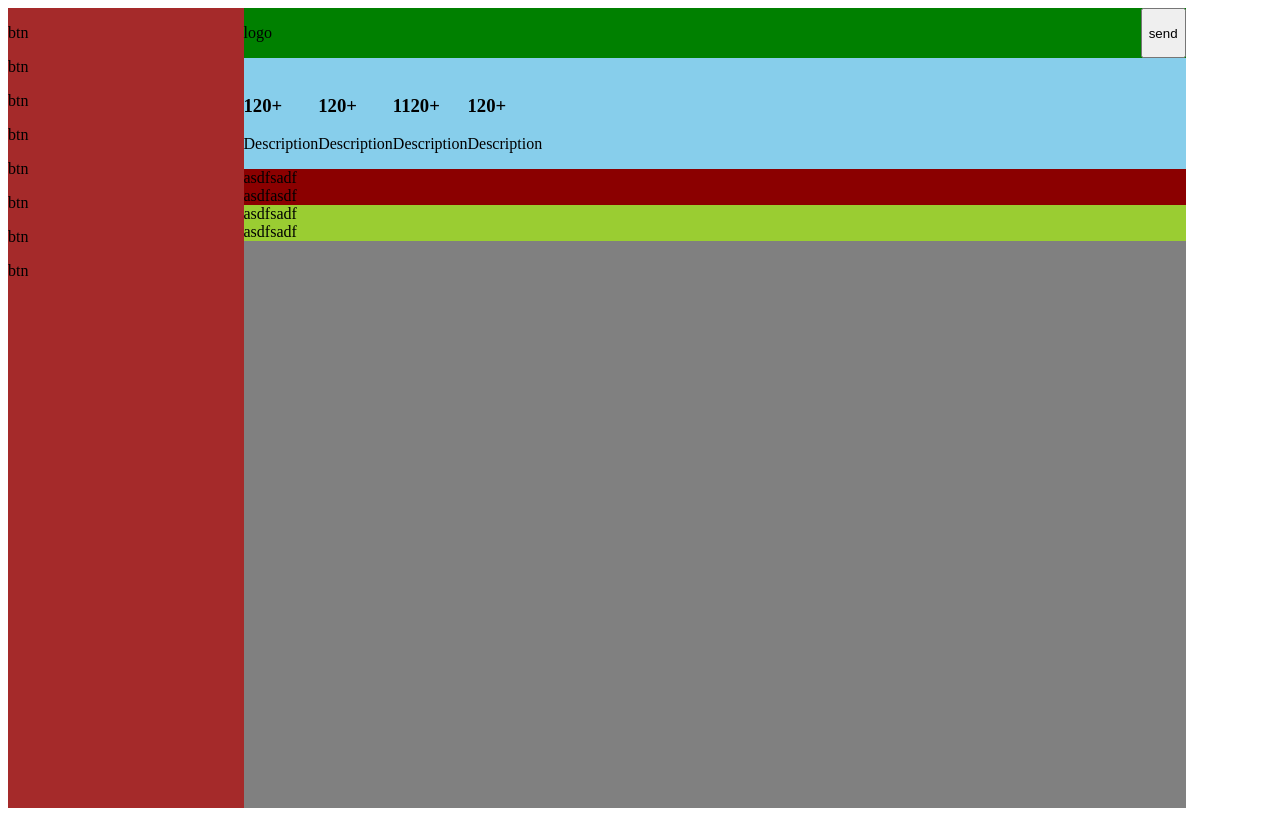
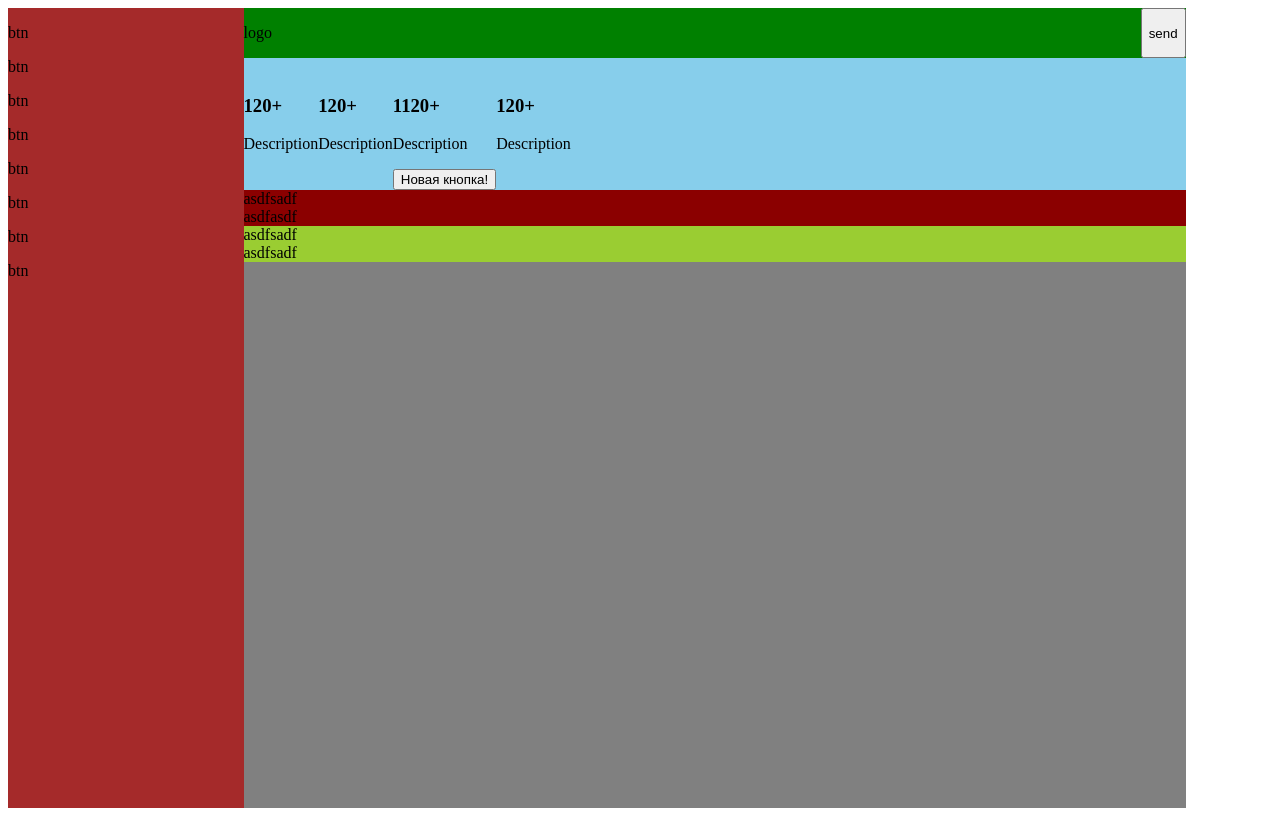
Before and after one commit to shinkar94/myMoney2, a React (Vite) app: page / in a window 1280 px wide. Built offline with nearby package versions, Linux system fonts and the light colour scheme.

Commit message:
test-Egor-2

```diff
--- a/src/App.tsx
+++ b/src/App.tsx
@@ -40,6 +40,7 @@ function App() {
                           <img src="" alt=""/>
                           <h3>1120+</h3>
                           <p>Description</p>
+                          <button>Новая кнопка!</button>
                       </div>
                       <div className="JobApplication">
                           <img src="" alt=""/>
```
